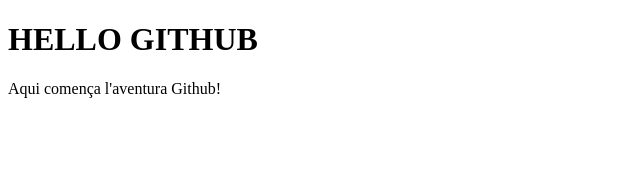
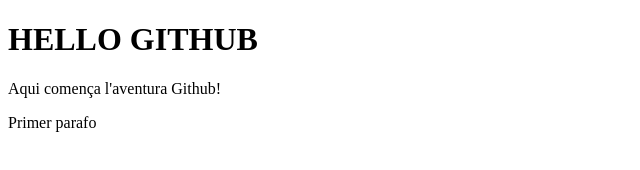
Before and after one commit to angel131131/tutorial-github, a plain HTML site: page index.html in a window 1280 px wide. Shown: the whole page, without its empty margins (0-640 px from the left). Drawn offline with Linux system fonts and the light colour scheme.

Commit message:
Update index.html
primer parafo

```diff
--- a/index.html
+++ b/index.html
@@ -7,5 +7,6 @@
 	<body>
 		<h1>HELLO GITHUB</h1>
 		<p>Aqui comença l'aventura Github!</p>
+		<p>Primer parafo</p>
 	</body>
 </html>
```
